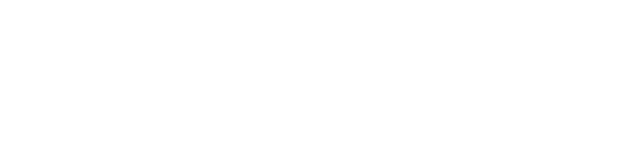
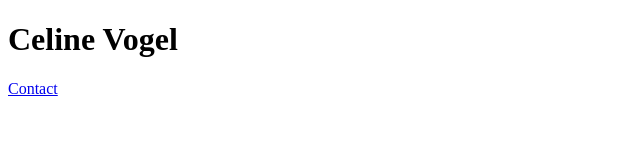
Before and after one commit to celinevo/personal-website, a plain HTML site: page index.html in a window 1280 px wide. Shown: the whole page, without its empty margins (0-640 px from the left). Drawn offline with Linux system fonts and the light colour scheme.

Commit message:
Add Header

```diff
--- a/index.html
+++ b/index.html
@@ -4,9 +4,15 @@
     <meta charset="UTF-8">
     <meta http-equiv="X-UA-Compatible" content="IE=edge">
     <meta name="viewport" content="width=device-width, initial-scale=1.0">
-    <title>Document</title>
+    <title>Celine Vogel Personal Website</title>
 </head>
 <body>
-
+<header>
+    <h1>Celine Vogel</h1>
+    <nav>
+        <a href="#contact">Contact</a>
+    </nav>
+</header>
+<section id="contact"></section>
 </body>
 </html>
```
